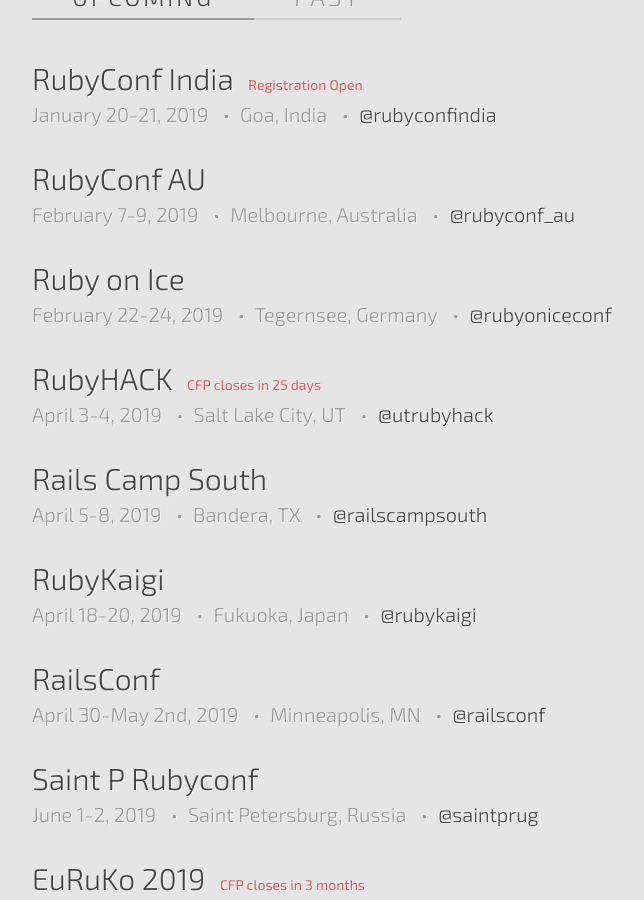
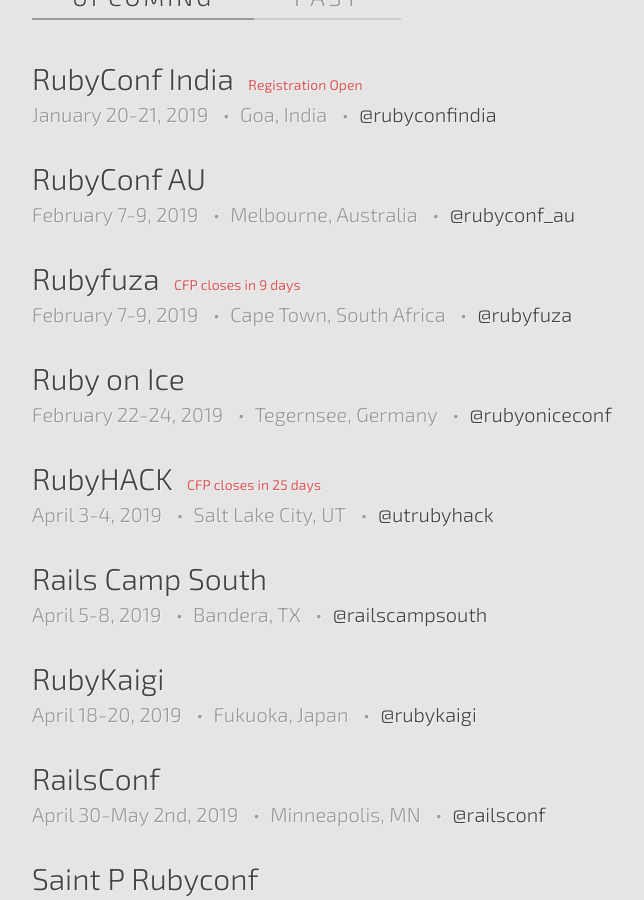
Before and after one commit to ruby-conferences/ruby-conferences.github.io, a Jekyll site: the page built from index.html, in a window 1280 px wide and 900 px high, scrolled down 502 px. Shown: the whole window, without its empty margins (208-852 px from the left). Built offline with Jekyll 4.4.1, drawn with Linux system fonts in a browser that asks for light colours.

```diff
--- a/_data/past.yml
+++ b/_data/past.yml
@@ -302,6 +302,7 @@
   dates: "October 24-25, 2014"
   url: http://rubyconfargentina.org/
   twitter: rubyconfar
+  video_link: https://www.youtube.com/channel/UCFQlyEnjkJ3GBCIHjG2CAJg/playlists
 
 - name: RailsIsrael
   location: Tel Aviv, Israel
@@ -1194,6 +1195,7 @@
   dates: "May 5-6, 2018"
   url: http://rubyunconf.eu
   twitter: RubyUnconfEU
+  video_link: https://www.youtube.com/channel/UCpdY3gEqGW10EVrUbd1itug/videos
 
 - name: "Madison+ Ruby: Chicago"
   location: Chicago, Illinois
@@ -1263,6 +1265,7 @@
   dates: "July 6, 2018"
   url: http://brightonruby.com/
   twitter: brightonruby
+  video_link: https://brightonruby.com/2018/
 
 - name: Southeast Ruby
   location: Nashville, Tennessee
@@ -1296,6 +1299,7 @@
   dates: "October 6, 2018"
   url: https://rubyrussia.club/en
   twitter: railsclub_ru
+  video_link: https://www.youtube.com/playlist?list=PLiWUIs1hSNeNz4UCJk9r-5nFklqvzL7vy
 
 - name:  Ruby Summit China
   location: ZhengZhou, Henan, China
@@ -1313,9 +1317,11 @@
   dates: "November 9, 2018"
   url: https://2018.keeprubyweird.com
   twitter: keeprubyweird
+  video_link: http://confreaks.tv/events/keeprubyweird2018
 
 - name: RubyConf
   location: Los Angeles, CA
   dates: "November 13-15, 2018"
   url: https://rubyconf.org/
   twitter: rubyconf
+  video_link: http://confreaks.tv/events/rubyconf2018
--- a/_data/upcoming.yml
+++ b/_data/upcoming.yml
@@ -10,16 +10,20 @@
   dates: "February 7-9, 2019"
   url: https://rubyconf.org.au/2019
   twitter: rubyconf_au
+
+- name: Rubyfuza
+  location: Cape Town, South Africa
+  dates: "February 7-9, 2019"
+  url: http://www.rubyfuza.org
+  twitter: rubyfuza
   cfp_phrase: "CFP closes"
-  cfp_date: "October 15, 2018"
+  cfp_date: "December 15, 2018"
 
 - name: Ruby on Ice
   location: Tegernsee, Germany
   dates: "February 22-24, 2019"
   url: https://rubyonice.com/
   twitter: rubyoniceconf
-  cfp_phrase: "CFP closes"
-  cfp_date: "October 19, 2018"
 
 - name: RubyHACK
   location: Salt Lake City, UT
```
